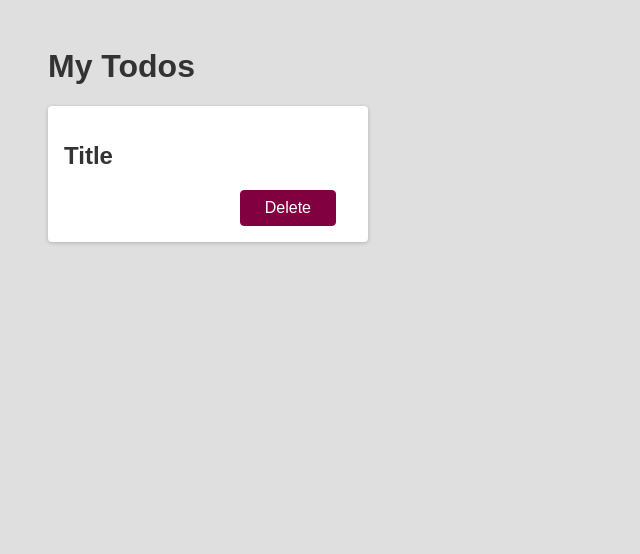
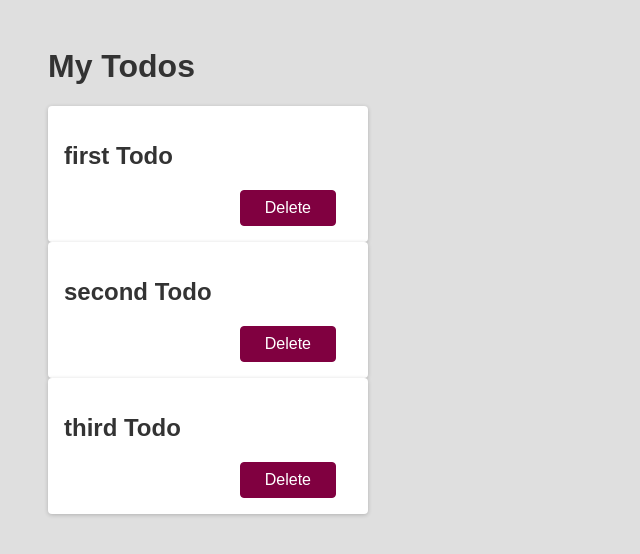
Before and after one commit to iradtaufique/react-basic, a React (Create React App) app: page / in a window 1280 px wide. Shown: the top 554 px of the page, without its empty margins (0-640 px from the left). Built offline with nearby package versions, Linux system fonts and the light colour scheme.

Commit message:
create reusable component using props keyword

```diff
--- a/src/App.js
+++ b/src/App.js
@@ -4,7 +4,10 @@ function App() {
   return (
     <div>
       <h1>My Todos</h1>
-      <Todo />
+      <Todo text='first Todo'/>
+      <Todo text='second Todo'/>
+      <Todo text='third Todo'/>
+
     </div>
   );
 }
--- a/src/Todos.js
+++ b/src/Todos.js
@@ -1,7 +1,7 @@
-function Todo() {
+function Todo(props) {
   return (
     <div className="card">
-      <h2>Title</h2>
+      <h2>{props.text}</h2>
       <div className="actions">
         <button className="btn">Delete</button>
       </div>
```
